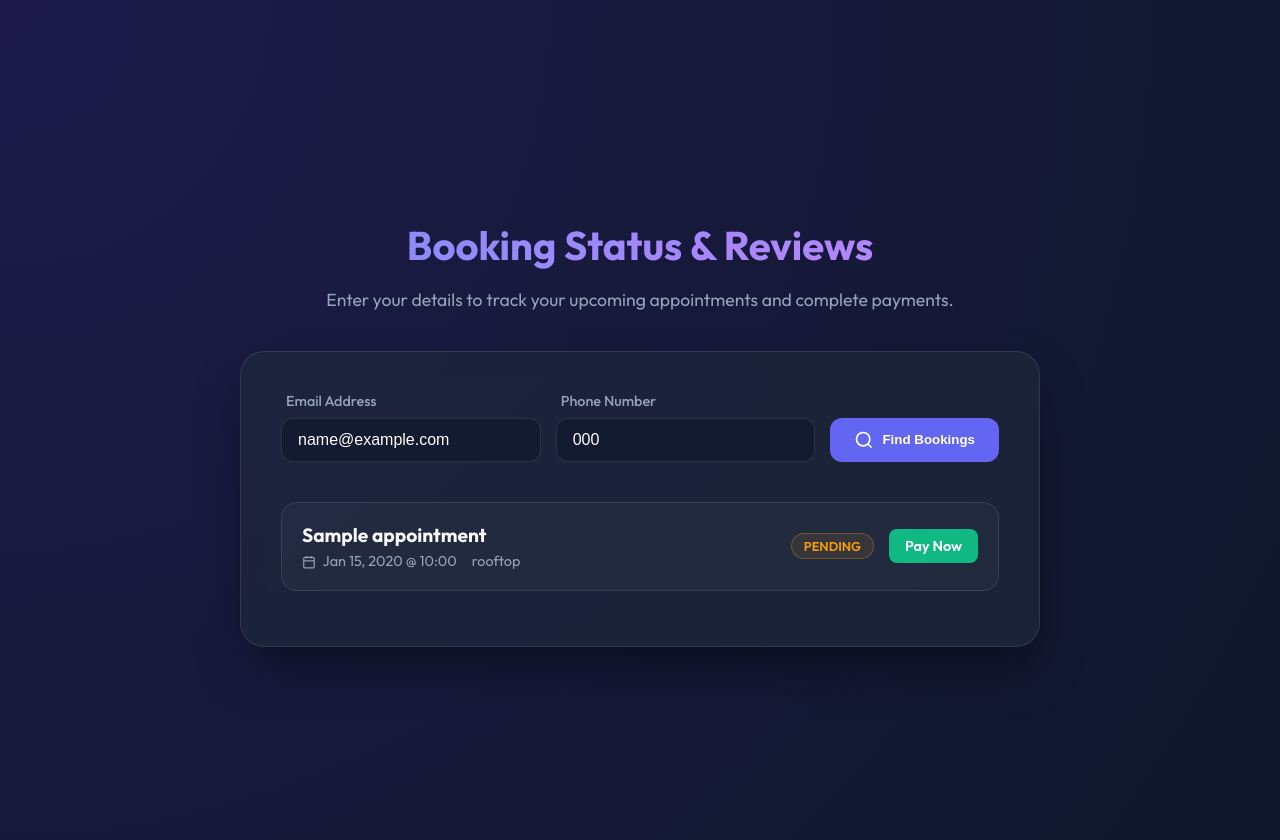
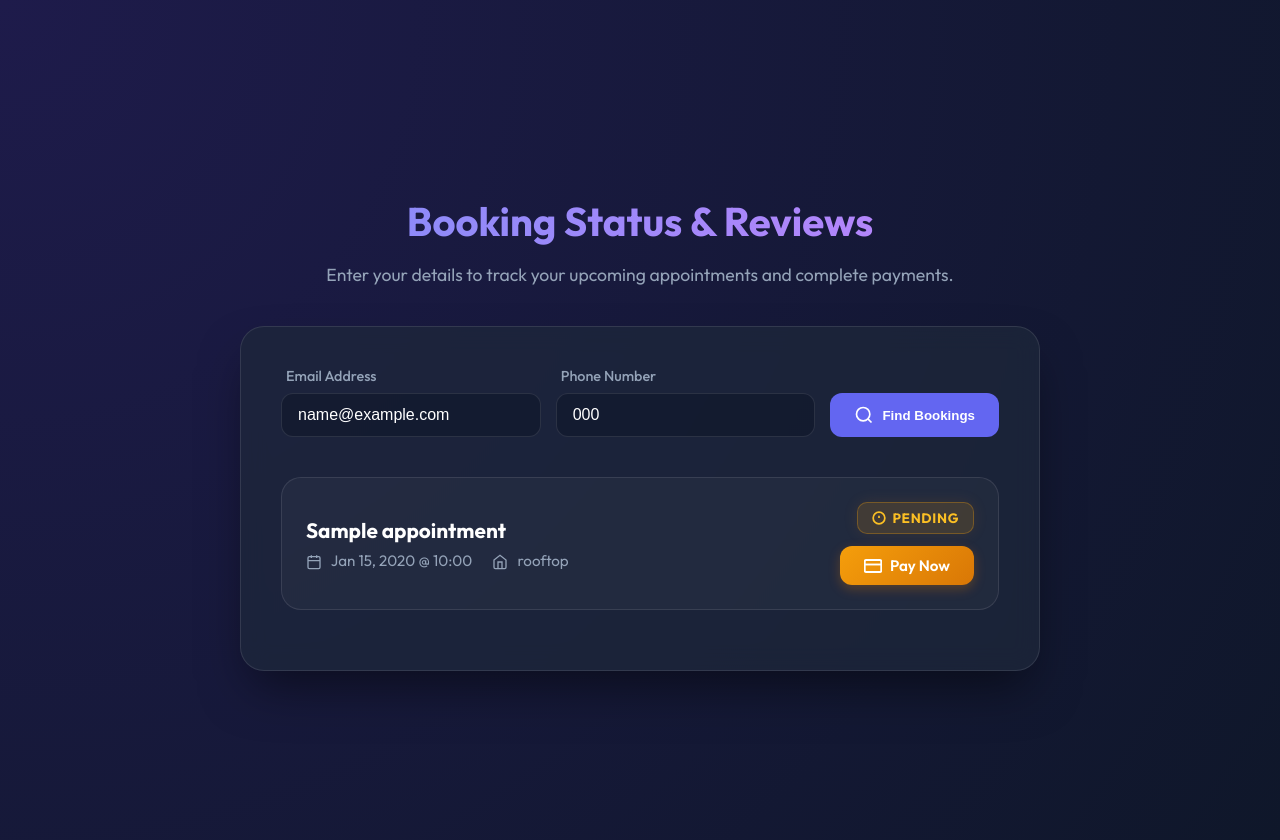
Before and after one commit to MONAlIS-A/AI_Reservation, a Django app: template business/templates/business/booking_status.html in a window 1280 px wide. Run offline with Django 5.2, Linux system fonts and the light colour scheme; data comes from the database, SQL or seed files in the repository; tables that the repository leaves empty hold one stand-in row (values such as "Sample post"); the template is opened without the code that fills it: values that come from a table or form of the project are taken from there, most other values are stand-ins (such as "Sample title", 1, 10 or a date in 2020).

Commit message:
Enhance Pending Payment UI with premium styling and icons

```diff
--- a/business/templates/business/booking_status.html
+++ b/business/templates/business/booking_status.html
@@ -138,57 +138,101 @@
         .booking-item {
             background: rgba(255, 255, 255, 0.03);
             border: 1px solid var(--border);
-            border-radius: 16px;
-            padding: 20px;
-            margin-bottom: 15px;
+            border-radius: 20px;
+            padding: 24px;
+            margin-bottom: 20px;
             display: flex;
             justify-content: space-between;
             align-items: center;
+            transition: all 0.4s cubic-bezier(0.4, 0, 0.2, 1);
+            position: relative;
+            overflow: hidden;
+        }
+
+        .booking-item:hover {
+            background: rgba(255, 255, 255, 0.06);
+            border-color: rgba(99, 102, 241, 0.4);
+            transform: scale(1.02);
+        }
+
+        .booking-item::before {
+            content: '';
+            position: absolute;
+            left: 0; top: 0; bottom: 0;
+            width: 4px;
+            background: var(--primary);
+            opacity: 0;
             transition: 0.3s;
         }
 
-        .booking-item:hover {
-            background: rgba(255, 255, 255, 0.05);
-            border-color: rgba(255, 255, 255, 0.2);
+        .booking-item:hover::before {
+            opacity: 1;
         }
 
         .booking-info h3 {
-            margin: 0 0 5px 0;
-            font-size: 1.2rem;
+            margin: 0 0 8px 0;
+            font-size: 1.3rem;
+            color: #FFF;
         }
 
         .booking-meta {
-            font-size: 0.9rem;
+            font-size: 0.95rem;
             color: var(--text-muted);
             display: flex;
-            gap: 15px;
+            gap: 20px;
+        }
+
+        .status-section {
+            display: flex;
+            flex-direction: column;
+            align-items: flex-end;
+            gap: 12px;
         }
 
         .status-badge {
-            padding: 4px 12px;
-            border-radius: 20px;
-            font-size: 0.8rem;
-            font-weight: 600;
+            padding: 6px 14px;
+            border-radius: 10px;
+            font-size: 0.85rem;
+            font-weight: 700;
             text-transform: uppercase;
+            letter-spacing: 0.05em;
+            display: flex;
+            align-items: center;
+            gap: 6px;
         }
 
-        .status-pending { background: rgba(245, 158, 11, 0.1); color: var(--warning); border: 1px solid rgba(245, 158, 11, 0.3); }
-        .status-paid { background: rgba(16, 185, 129, 0.1); color: var(--success); border: 1px solid rgba(16, 185, 129, 0.3); }
+        .status-pending {
+            background: rgba(245, 158, 11, 0.15);
+            color: #FBBF24;
+            border: 1px solid rgba(245, 158, 11, 0.3);
+            box-shadow: 0 0 15px rgba(245, 158, 11, 0.1);
+        }
+
+        .status-paid {
+            background: rgba(16, 185, 129, 0.15);
+            color: #34D399;
+            border: 1px solid rgba(16, 185, 129, 0.3);
+        }
 
         .btn-pay {
-            background: var(--success);
+            background: linear-gradient(135deg, #F59E0B, #D97706);
             color: white;
             text-decoration: none;
-            padding: 8px 16px;
-            border-radius: 8px;
-            font-size: 0.9rem;
+            padding: 10px 24px;
+            border-radius: 12px;
+            font-size: 0.95rem;
             font-weight: 600;
             transition: 0.3s;
+            box-shadow: 0 4px 12px rgba(217, 119, 6, 0.3);
+            display: flex;
+            align-items: center;
+            gap: 8px;
         }
 
         .btn-pay:hover {
-            background: #059669;
-            transform: scale(1.05);
+            transform: translateY(-2px);
+            box-shadow: 0 6px 20px rgba(217, 119, 6, 0.5);
+            filter: brightness(1.1);
         }
 
         .empty-state {
@@ -238,18 +282,30 @@
                         <h3>{{ booking.service_name }}</h3>
                         <div class="booking-meta">
                             <span>
-                                <svg width="14" height="14" viewBox="0 0 24 24" fill="none" stroke="currentColor" stroke-width="2" style="vertical-align: middle; margin-right: 4px;"><rect x="3" y="4" width="18" height="18" rx="2" ry="2"></rect><line x1="16" y1="2" x2="16" y2="6"></line><line x1="8" y1="2" x2="8" y2="6"></line><line x1="3" y1="10" x2="21" y2="10"></line></svg>
+                                <svg width="16" height="16" viewBox="0 0 24 24" fill="none" stroke="currentColor" stroke-width="2" style="vertical-align: middle; margin-right: 6px;"><rect x="3" y="4" width="18" height="18" rx="2" ry="2"></rect><line x1="16" y1="2" x2="16" y2="6"></line><line x1="8" y1="2" x2="8" y2="6"></line><line x1="3" y1="10" x2="21" y2="10"></line></svg>
                                 {{ booking.start_time|date:"M d, Y @ H:i" }}
                             </span>
-                            <span>{{ booking.business.name }}</span>
+                            <span>
+                                <svg width="16" height="16" viewBox="0 0 24 24" fill="none" stroke="currentColor" stroke-width="2" style="vertical-align: middle; margin-right: 6px;"><path d="M3 9l9-7 9 7v11a2 2 0 0 1-2 2H5a2 2 0 0 1-2-2z"></path><polyline points="9 22 9 12 15 12 15 22"></polyline></svg>
+                                {{ booking.business.name }}
+                            </span>
                         </div>
                     </div>
-                    <div style="display: flex; align-items: center; gap: 15px;">
-                        <span class="status-badge {% if booking.payment_status == 'pending' %}status-pending{% else %}status-paid{% endif %}">
-                            {{ booking.payment_status }}
-                        </span>
+                    <div class="status-section">
                         {% if booking.payment_status == 'pending' %}
-                            <a href="#" class="btn-pay" onclick="alert('Payment gateway integration coming soon! This would redirect to Stripe/SSLCommerz.')">Pay Now</a>
+                            <span class="status-badge status-pending">
+                                <svg width="14" height="14" viewBox="0 0 24 24" fill="none" stroke="currentColor" stroke-width="3"><circle cx="12" cy="12" r="10"></circle><line x1="12" y1="8" x2="12" y2="12"></line><line x1="12" y1="16" x2="12.01" y2="16"></line></svg>
+                                {{ booking.payment_status }}
+                            </span>
+                            <a href="#" class="btn-pay" onclick="alert('Redirecting to Payment Gateway...')">
+                                <svg width="18" height="18" viewBox="0 0 24 24" fill="none" stroke="currentColor" stroke-width="2.5"><rect x="1" y="4" width="22" height="16" rx="2" ry="2"></rect><line x1="1" y1="10" x2="23" y2="10"></line></svg>
+                                Pay Now
+                            </a>
+                        {% else %}
+                            <span class="status-badge status-paid">
+                                <svg width="14" height="14" viewBox="0 0 24 24" fill="none" stroke="currentColor" stroke-width="3"><polyline points="20 6 9 17 4 12"></polyline></svg>
+                                {{ booking.payment_status }}
+                            </span>
                         {% endif %}
                     </div>
                 </div>
```
